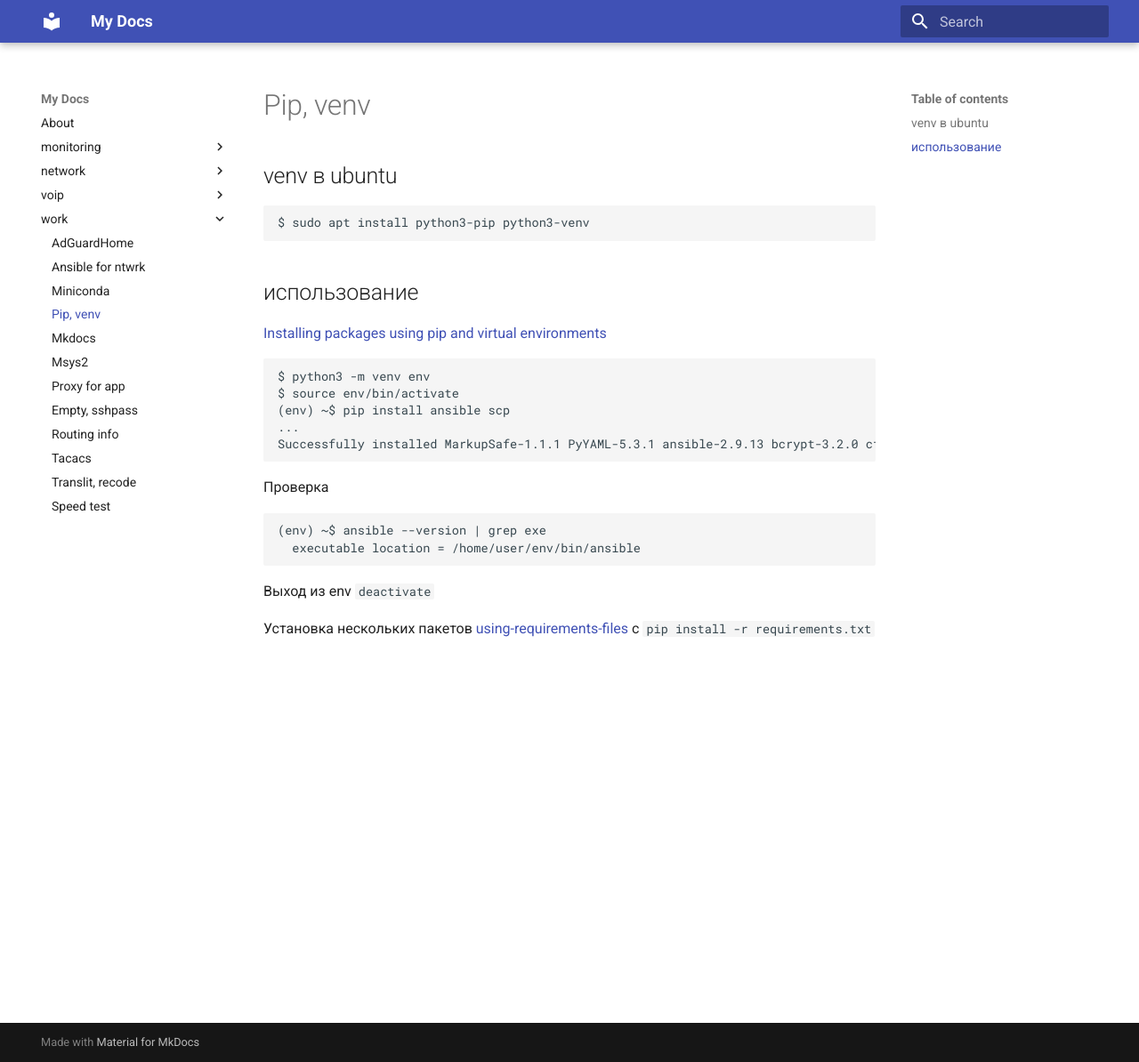
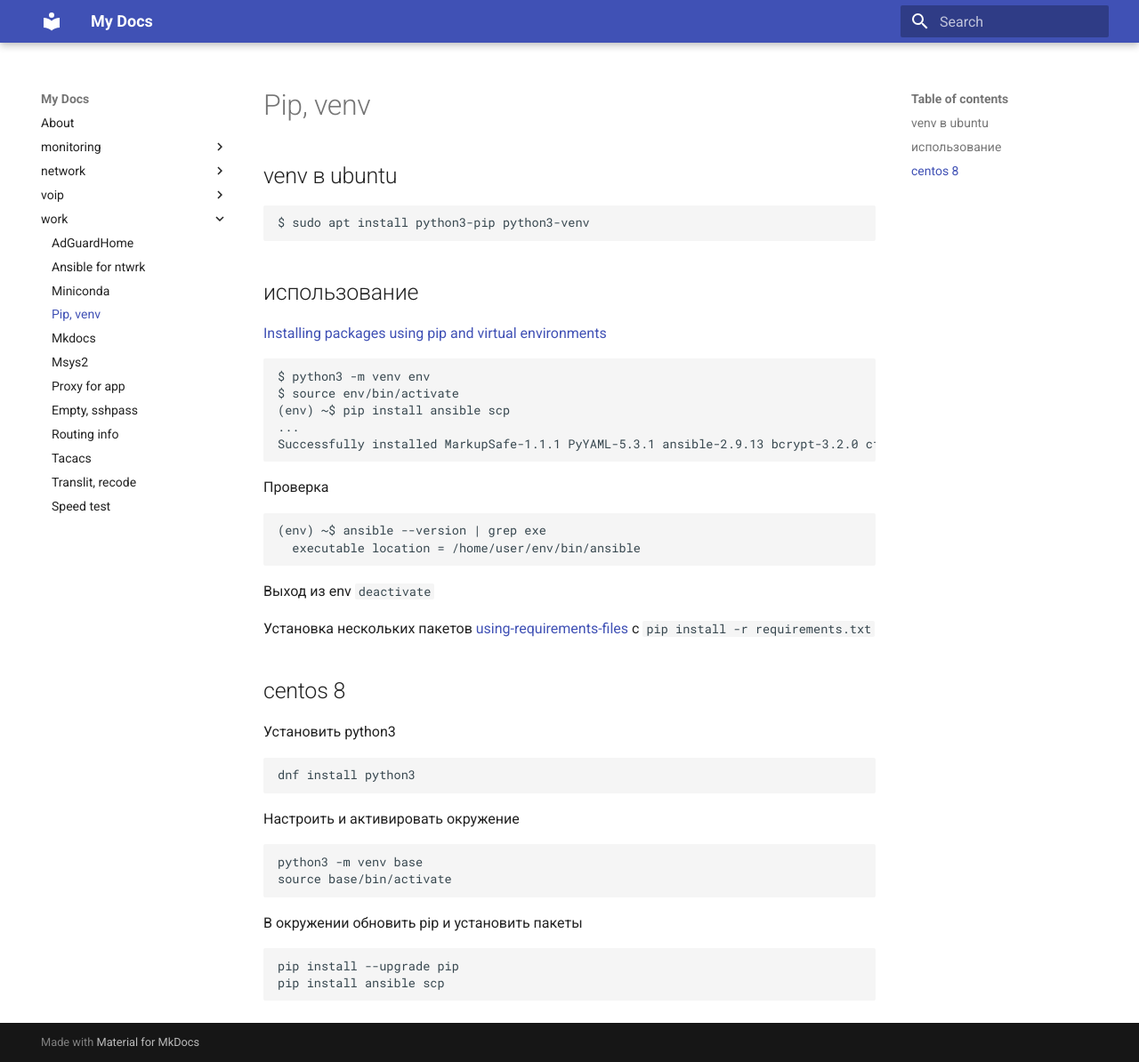
Before and after one commit to v98765/v98765.github.io, an MkDocs documentation site: the page built from docs/work/venv.md, in a window 1280 px wide and 1194 px high. Shown: the whole window at 89% size. Built offline with MkDocs 1.6.1 and Material for MkDocs 9.7.7, drawn with Linux system fonts in a browser that asks for light colours.

Commit message:
work/venv.md centos 8

````diff
--- a/docs/work/venv.md
+++ b/docs/work/venv.md
@@ -23,3 +23,20 @@
 Выход из env `deactivate`
 
 Установка нескольких пакетов [using-requirements-files](https://packaging.python.org/guides/installing-using-pip-and-virtual-environments/#using-requirements-files) c `pip install -r requirements.txt`
+
+## centos 8
+
+Установить python3
+```sh
+dnf install python3
+```
+Настроить и активировать окружение
+```sh
+python3 -m venv base
+source base/bin/activate
+```
+В окружении обновить pip и установить пакеты
+```sh
+pip install --upgrade pip
+pip install ansible scp
+```
````
